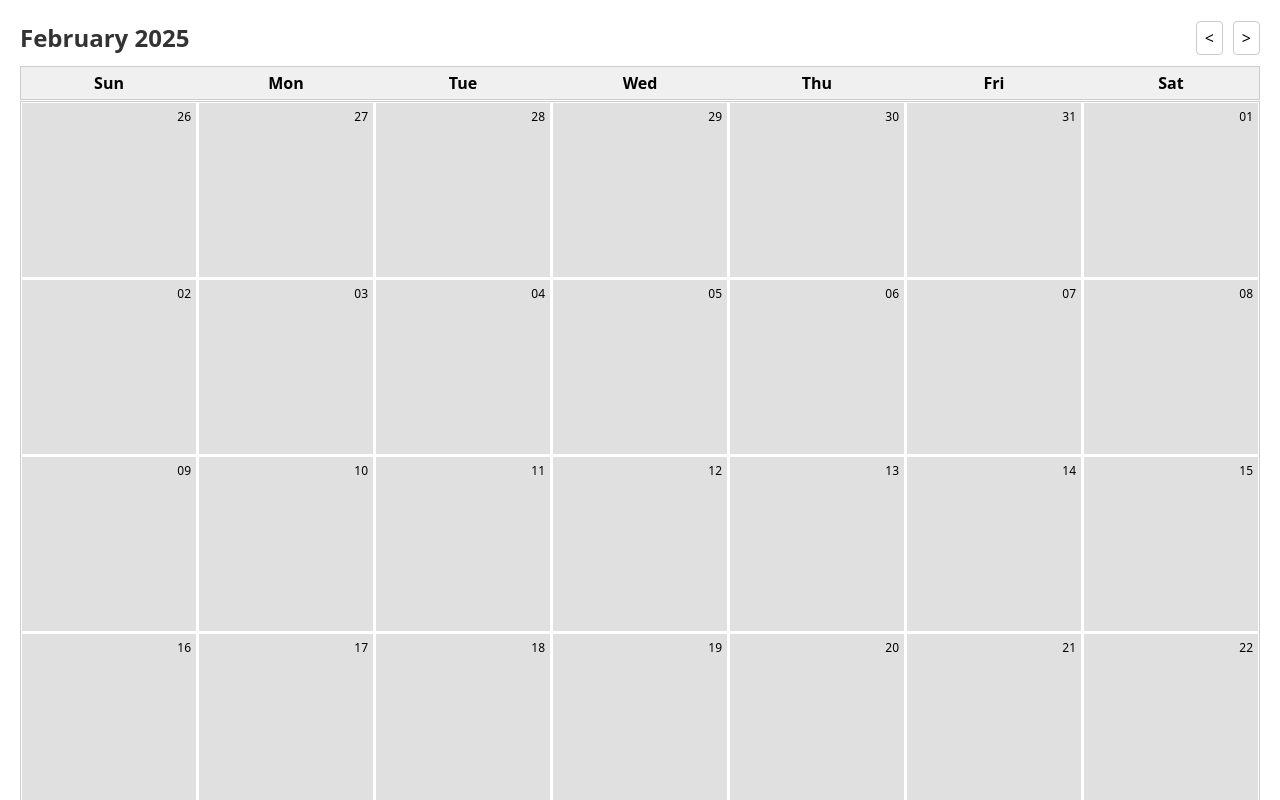
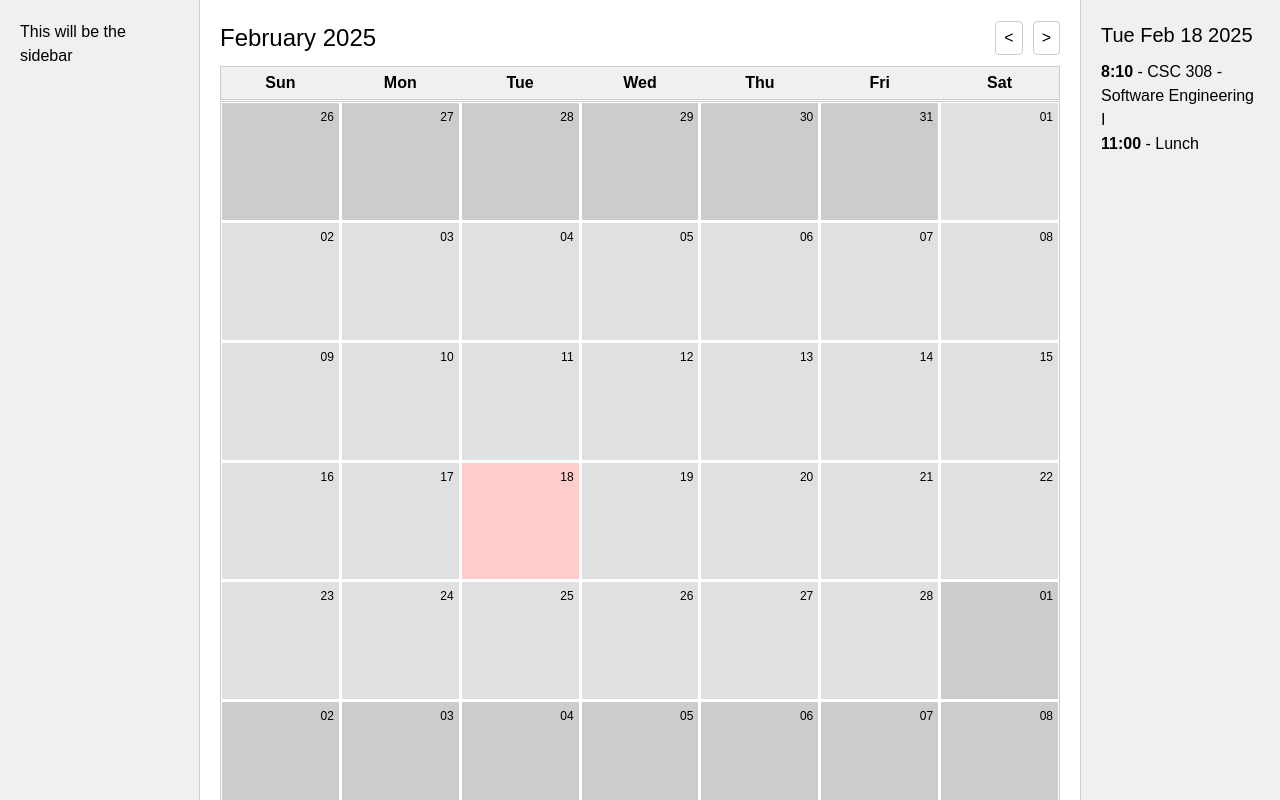
Before and after one commit to siyche/Team-Hamburger, a React (Vite) app in the folder packages/react-frontend/: page / in a window 1280 px wide. Shown: the top 800 px of the page. Built offline with nearby package versions, Linux system fonts and the light colour scheme.

Commit message:
worked on more on the frontend -> i created the parent component for the month calendar view (side bar and current day view exist w/o styling or functionality). the current day view fetches the day selected.

```diff
--- /dev/null
+++ b/packages/react-frontend/src/components/CurrentDayView.jsx
@@ -0,0 +1,27 @@
+import React from 'react';
+import '../styles/CurrentDayView.css';
+
+const CurrentDayView = ({ selectedDay }) => {
+    // Sample events -> will eventually include dynamic fetching
+    const sampleEvents = [
+        { time: "8:10", title: "CSC 308 - Software Engineering I" },
+        { time: "11:00", title: "Lunch"}
+    ];
+
+    return (
+        <div className="current-day-view">
+        {/* Display the selected day's full date */}
+        <h3>{selectedDay.toDateString()}</h3>
+        <div className="events">
+            {sampleEvents.map((event, index) => (
+            <div key={index} className="event-item">
+                <span className="event-time">{event.time}</span> -{" "}
+                <span className="event-title">{event.title}</span>
+            </div>
+            ))}
+        </div>
+        </div>
+    );
+};
+
+export default CurrentDayView;
--- /dev/null
+++ b/packages/react-frontend/src/components/MonthCalendar.jsx
@@ -0,0 +1,99 @@
+// src/components/MonthCalendarView.jsx
+// this is the view for the month calendar
+import React, { useState, useEffect } from 'react';
+import '../styles/MonthCalendarView.css';
+
+const MonthCalendarView = ({ onDaySelect }) => {
+  const [currentDate, setCurrentDate] = useState(new Date()); // currentDate is used to determine which month/year to display.
+  const [selectedDay, setSelectedDay] = useState(new Date()); // selectedDay is maintained locally here so you can highlight the clicked day.
+
+  // Update the parent (if provided) when the selected day changes.
+  useEffect(() => {
+    if (onDaySelect) {
+      onDaySelect(selectedDay);
+    }
+  }, [selectedDay, onDaySelect]);
+
+  const currentYear = currentDate.getFullYear();
+  const currentMonth = currentDate.getMonth();  // 0-indexed
+
+  // Handlers to navigate months
+  const handlePrevMonth = () => {
+    const prev = new Date(currentYear, currentMonth - 1, 1);
+    setCurrentDate(prev);
+  };
+
+  const handleNextMonth = () => {
+    const next = new Date(currentYear, currentMonth + 1, 1);
+    setCurrentDate(next);
+  };
+
+  // Calculate the starting day for the grid.
+  const firstDayOfMonth = new Date(currentYear, currentMonth, 1);
+  const startDay = firstDayOfMonth.getDay(); // 0 = Sunday, 6 = Saturday
+
+  // Grid should start on a Sunday—even if that means showing days from the previous month.
+  const gridStartDate = new Date(firstDayOfMonth);
+  gridStartDate.setDate(firstDayOfMonth.getDate() - startDay);
+
+  // Build an array for a 42-cell grid (6 weeks)
+  const daysArray = [];
+  for (let i = 0; i < 42; i++) {
+    const day = new Date(gridStartDate);
+    day.setDate(gridStartDate.getDate() + i);
+    daysArray.push(day);
+  }
+
+  // When a day is clicked, update selectedDay.
+  const handleDayClick = (day) => {
+    setSelectedDay(day);
+  };
+
+  return (
+    <div className="month-calendar-view">
+      {/* Header with month/year and navigation */}
+      <div className="month-year-header">
+        <span>
+          {currentDate.toLocaleString('default', { month: 'long' })} {currentYear}
+        </span>
+        <div className="nav-buttons">
+          <button onClick={handlePrevMonth}>&lt;</button>
+          <button onClick={handleNextMonth}>&gt;</button>
+        </div>
+      </div>
+
+      {/* Day-of-week headers */}
+      <div className="day-headers">
+        <div>Sun</div>
+        <div>Mon</div>
+        <div>Tue</div>
+        <div>Wed</div>
+        <div>Thu</div>
+        <div>Fri</div>
+        <div>Sat</div>
+      </div>
+
+      {/* Calendar grid */}
+      <div className="calendar-grid">
+        {daysArray.map((day, index) => {
+          // Only highlight the days that belong to the current month
+          const isCurrentMonth = day.getMonth() === currentMonth;
+          const cellClass = isCurrentMonth ? 'calendar-cell' : 'calendar-cell grayed-out';
+          // Mark as selected if it matches selectedDay.
+          const isSelected = day.toDateString() === selectedDay.toDateString();
+          return (
+            <div
+              key={index}
+              className={`${cellClass} ${isSelected ? 'selected' : ''}`}
+              onClick={() => handleDayClick(day)}
+            >
+              <span>{day.getDate().toString().padStart(2, '0')}</span>
+            </div>
+          );
+        })}
+      </div>
+    </div>
+  );
+};
+
+export default MonthCalendarView;
--- /dev/null
+++ b/packages/react-frontend/src/components/SideBar.jsx
@@ -0,0 +1,13 @@
+import React from 'react';
+import '../styles/Sidebar.css';
+
+const SideBar = () => {
+  // Sidebar component -> this will eventually hold the buttons for navigating
+    return (
+        <div className="sidebar">
+            <p>This will be the sidebar</p>
+        </div>
+  );
+};
+
+export default SideBar;
--- a/packages/react-frontend/src/main.jsx
+++ b/packages/react-frontend/src/main.jsx
@@ -1,12 +1,12 @@
 // src/main.jsx
 import React from 'react';
 import ReactDOM from 'react-dom/client';
-import App from './pages/MonthCalendar';
-import './main.css'; // Make sure Tailwind and your styles are imported
+import CalendarLayoutMonth from './pages/CalendarLayoutMonth';
+import './main.css'; // global styles if needed
 
 const root = ReactDOM.createRoot(document.getElementById('root'));
 root.render(
   <React.StrictMode>
-    <App />
+    <CalendarLayoutMonth />
   </React.StrictMode>
 );
--- /dev/null
+++ b/packages/react-frontend/src/pages/CalendarLayoutMonth.jsx
@@ -0,0 +1,26 @@
+// src/components/CalendarLayoutMonth.jsx
+// this is thge parent component for the month calendar view -> holds sidebar, month calendar, and current day view
+
+import React, { useState } from 'react';
+import Sidebar from '../components/Sidebar';
+import MonthCalendarView from '../components/MonthCalendar'; // our dynamic calendar view component
+import CurrentDayView from '../components/CurrentDayView';
+import '../styles/CalendarLayoutMonth.css'; // this file handles the overall three-panel flex layout
+
+const CalendarLayoutMonth = () => {
+  // Maintain the currently selected day. Default to today.
+  const [selectedDay, setSelectedDay] = useState(new Date());
+
+  return (
+    <div className="calendar-layout">
+      {/* Left panel */}
+      <Sidebar />
+      {/* Center panel: the calendar view */}
+      <MonthCalendarView onDaySelect={setSelectedDay} />
+      {/* Right panel: shows events for the selected day */}
+      <CurrentDayView selectedDay={selectedDay} />
+    </div>
+  );
+};
+
+export default CalendarLayoutMonth;
--- a/packages/react-frontend/src/pages/MonthCalendar.jsx
+++ /dev/null
@@ -1,75 +0,0 @@
-import React, { useState } from 'react';
-import '../styles/MonthCalendarView.css';
-
-const MonthCalendarView = () => {
-  // Hold the current date for the calendar (month/year)
-  const [currentDate, setCurrentDate] = useState(new Date());
-
-  // Extract current year and month
-  const currentYear = currentDate.getFullYear();
-  const currentMonth = currentDate.getMonth(); // 0-indexed
-
-  // Navigation handlers: update currentDate to the first day of the previous or next month
-  const handlePrevMonth = () => {
-    setCurrentDate(new Date(currentYear, currentMonth - 1, 1));
-  };
-
-  const handleNextMonth = () => {
-    setCurrentDate(new Date(currentYear, currentMonth + 1, 1));
-  };
-
-  // Get the first day of the current month
-  const firstDayOfMonth = new Date(currentYear, currentMonth, 1);
-  // Determine the day of the week (0 = Sunday, ... 6 = Saturday)
-  const startDay = firstDayOfMonth.getDay();
-
-  // Calculate the start date for the grid (including dates from previous month)
-  const gridStartDate = new Date(firstDayOfMonth);
-  gridStartDate.setDate(firstDayOfMonth.getDate() - startDay);
-
-  // Build a 42-cell (6 weeks) calendar grid
-  const daysArray = [];
-  for (let i = 0; i < 42; i++) {
-    const day = new Date(gridStartDate);
-    day.setDate(gridStartDate.getDate() + i);
-    daysArray.push(day);
-  }
-
-  return (
-    <div className="main-content">
-      <div className="header-container">
-        <div className="month-year-text">
-          {currentDate.toLocaleString('default', { month: 'long' })} {currentYear}
-        </div>
-        <div className="nav-buttons">
-          <button onClick={handlePrevMonth} className="nav-btn">&lt;</button>
-          <button onClick={handleNextMonth} className="nav-btn">&gt;</button>
-        </div>
-      </div>
-
-      <div className="day-headers">
-        <div>Sun</div>
-        <div>Mon</div>
-        <div>Tue</div>
-        <div>Wed</div>
-        <div>Thu</div>
-        <div>Fri</div>
-        <div>Sat</div>
-      </div>
-      <div className="calendar">
-        {daysArray.map((day, index) => {
-          // Check if the day is in the current month
-          const isCurrentMonth = day.getMonth() === currentMonth;
-          const cellClass = isCurrentMonth ? '' : 'grayed-out';
-          return (
-            <div key={index} className={cellClass}>
-              <span>{day.getDate().toString().padStart(2, '0')}</span>
-            </div>
-          );
-        })}
-      </div>
-    </div>
-  );
-};
-
-export default MonthCalendarView;
--- /dev/null
+++ b/packages/react-frontend/src/styles/CalendarLayoutMonth.css
@@ -0,0 +1,7 @@
+/* src/styles/CalendarLayout.css */
+/* This file defines the overall three-panel layout */
+.calendar-layout {
+  display: flex;
+  height: 100vh; /* Full viewport height */
+  font-family: Arial, sans-serif;
+}
--- /dev/null
+++ b/packages/react-frontend/src/styles/CurrentDayView.css
@@ -0,0 +1,18 @@
+/* src/styles/CurrentDayView.css */
+.current-day-view {
+    width: 200px; /* Adjust as needed */
+    padding: 20px;
+    background-color: #f0f0f0;
+    border-left: 1px solid #ccc;
+    display: flex;
+    flex-direction: column;
+  }
+
+  .current-day-view h3 {
+    font-size: 20px;
+    margin-bottom: 10px;
+  }
+
+  .event-time {
+    font-weight: bold;
+  }
--- a/packages/react-frontend/src/styles/MonthCalendarView.css
+++ b/packages/react-frontend/src/styles/MonthCalendarView.css
@@ -1,23 +1,20 @@
-/* Main Content */
-.main-content {
+/* src/styles/MonthCalendarView.css */
+
+/* Container for the calendar view */
+.month-calendar-view {
   flex-grow: 1;
   padding: 20px;
   display: flex;
   flex-direction: column;
 }
 
-/* Header Container with Month/Year and Navigation Buttons */
-.header-container {
+/* Header displaying current month and year with navigation buttons */
+.month-year-header {
   display: flex;
   justify-content: space-between;
   align-items: center;
+  font-size: 24px;
   margin-bottom: 10px;
-}
-
-.month-year-text {
-  font-size: 24px;
-  font-weight: bold;
-  color: #333;
 }
 
 .nav-buttons {
@@ -25,7 +22,7 @@
   gap: 10px;
 }
 
-.nav-btn {
+.nav-buttons button {
   background-color: transparent;
   border: 1px solid #ccc;
   border-radius: 4px;
@@ -35,11 +32,11 @@
   transition: background-color 0.2s;
 }
 
-.nav-btn:hover {
+.nav-buttons button:hover {
   background-color: #f0f0f0;
 }
 
-/* Day Headers (Sun - Sat) */
+/* Day-of-week headers */
 .day-headers {
   display: grid;
   grid-template-columns: repeat(7, 1fr);
@@ -55,29 +52,35 @@
   padding: 4px 0;
 }
 
-/* Calendar Grid */
-.calendar {
+/* Calendar grid styling */
+.calendar-grid {
   display: grid;
   grid-template-columns: repeat(7, 1fr);
   gap: 1px;
   border: 1px solid #ccc;
 }
 
-/* Each Calendar Cell */
-.calendar div {
+/* Each cell in the grid */
+.calendar-cell {
   position: relative;
-  aspect-ratio: 1; /* Ensures square cells */
+  aspect-ratio: 1;
   background-color: #e0e0e0;
   border: 1px solid #fff;
+  cursor: pointer;
 }
 
-/* For days not in the current month */
-.grayed-out {
+/* Grayed-out cells for days not in the current month */
+.calendar-cell.grayed-out {
   background-color: #cccccc;
 }
 
-/* Position day numbers in each cell */
-.calendar div span {
+/* Highlight the selected day */
+.calendar-cell.selected {
+  background-color: #ffcccc;
+}
+
+/* Position the date number within the cell */
+.calendar-cell span {
   position: absolute;
   top: 5px;
   right: 5px;
--- /dev/null
+++ b/packages/react-frontend/src/styles/Sidebar.css
@@ -0,0 +1,7 @@
+/* src/styles/Sidebar.css */
+.sidebar {
+    width: 200px; /* Fixed width for the sidebar */
+    padding: 20px;
+    background-color: #f0f0f0;
+    border-right: 1px solid #ccc;
+  }
```
Also changed, not shown: packages/react-frontend/src/components/filler.txt (deleted).
